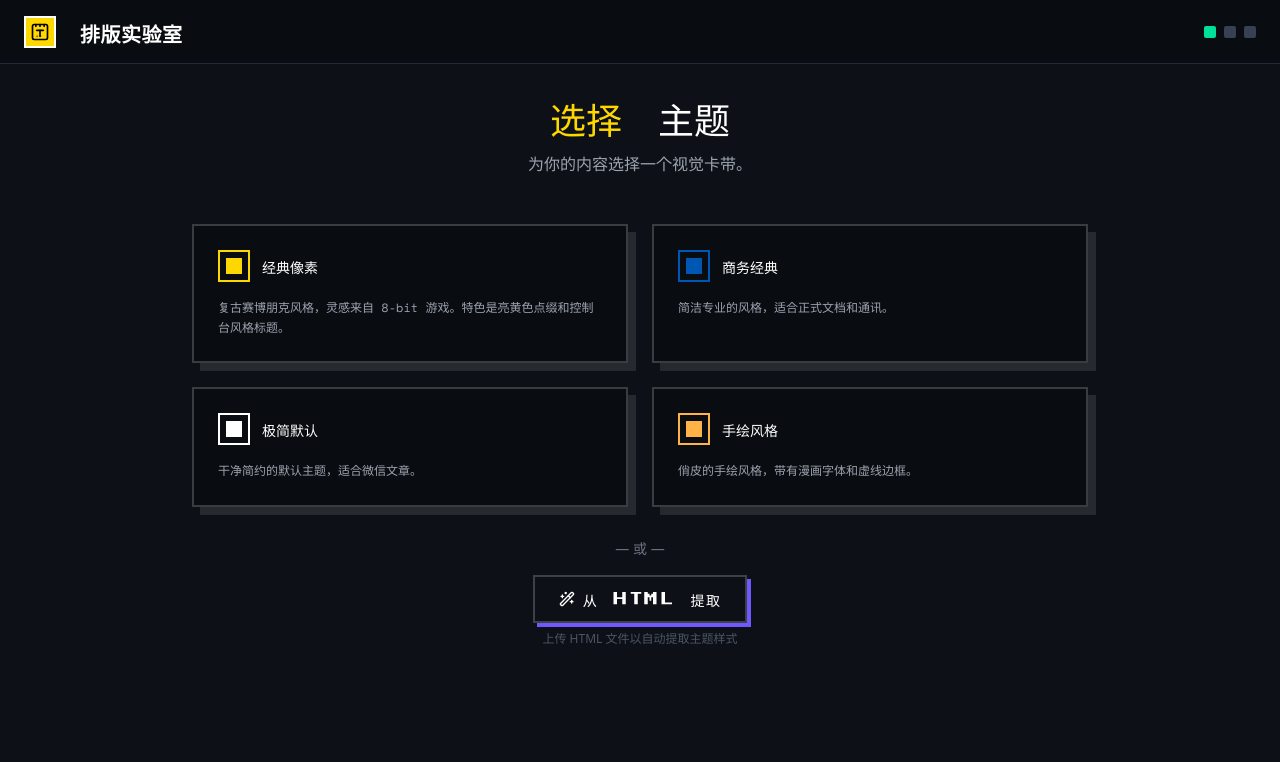
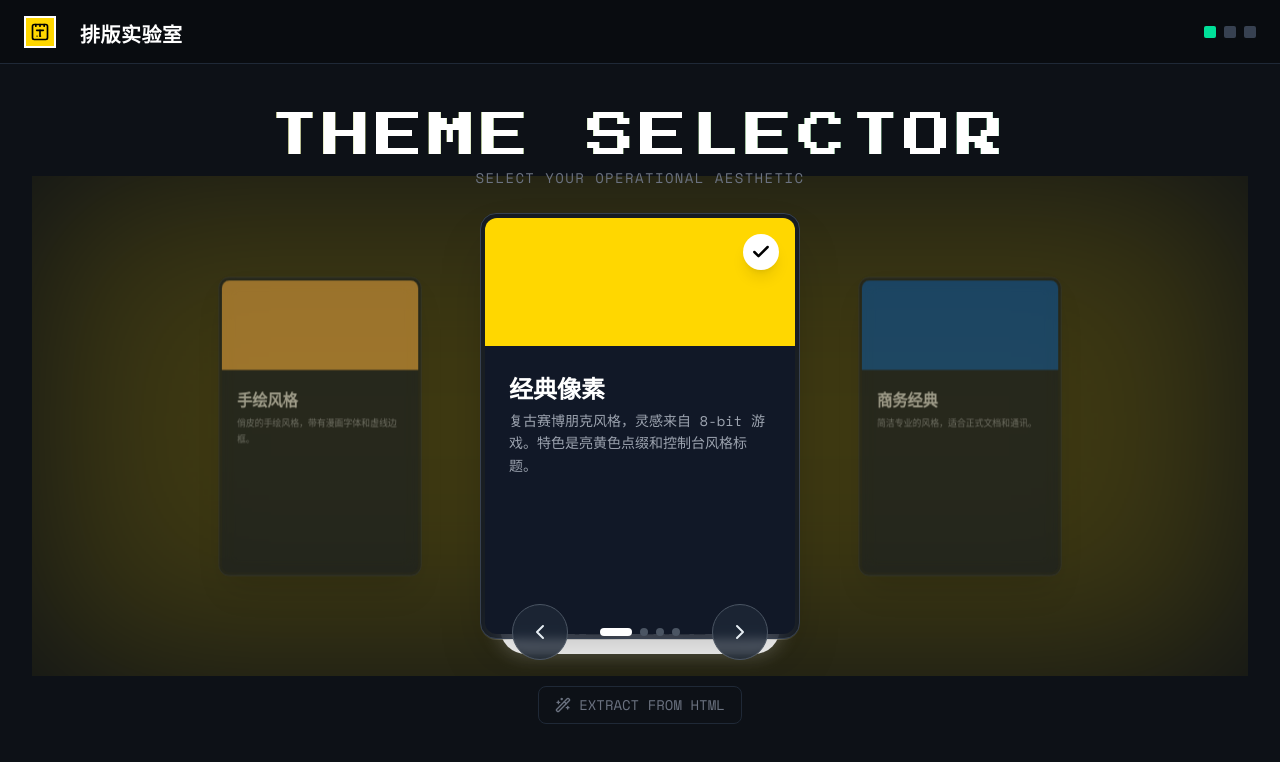
Before and after one commit to vincent19951222/wpdesign, a React (Vite) app: page / in a window 1280 px wide. Shown: the top 762 px of the page. Built offline with nearby package versions, Linux system fonts and the light colour scheme; no server answers; a web font is replaced by a local one.

Commit message:
infinite

```diff
--- a/App.tsx
+++ b/App.tsx
@@ -1,5 +1,6 @@
 import React, { useState, useEffect } from 'react';
 import { Terminal, FileText, Smartphone, ArrowRight, Copy, Check, ChevronLeft, Sun, Upload, Palette, Wand2 } from 'lucide-react';
+import ThemeGallery from './components/ThemeGallery';
 import WeChatRenderer from './components/WeChatRenderer';
 import ThemeExtractorUI from './components/ThemeExtractorUI';
 import { PixelButton, TemplateCard, LogoIcon } from './components/UI';
@@ -191,37 +192,39 @@ const App: React.FC = () => {
   };
 
   const renderStep1 = () => (
-    <div className="max-w-4xl mx-auto animate-fade-in">
-      <h1 className="font-pixel text-2xl md:text-4xl text-white mb-4 text-center">
-        <span className="text-pixel-yellow">选择</span> 主题
-      </h1>
-      <p className="font-mono text-gray-400 text-center mb-12">为你的内容选择一个视觉卡带。</p>
-
-      <div className="grid grid-cols-1 md:grid-cols-2 gap-6">
-        {TEMPLATES.map(t => (
-          <TemplateCard
-            key={t.id}
-            title={t.name}
-            description={t.description}
-            color={t.thumbnailColor}
-            active={false}
-            onClick={() => {
-              setCurrentTheme(t.theme);
-              setStep(2);
-            }}
-          />
-        ))}
+    <div className="h-[calc(100vh-140px)] flex flex-col justify-center animate-fade-in relative">
+      <div className="absolute top-0 w-full text-center py-4 z-10">
+        <h1 className="font-pixel text-3xl md:text-5xl text-white mb-2 tracking-widest text-transparent bg-clip-text bg-gradient-to-r from-pixel-yellow to-pixel-green">
+          THEME SELECTOR
+        </h1>
+        <p className="font-mono text-gray-500 text-sm tracking-widest uppercase">Select your operational aesthetic</p>
       </div>
 
-      {/* Theme Extractor Entry */}
-      <div className="mt-8 text-center">
-        <p className="text-gray-500 text-sm mb-4">— 或 —</p>
-        <PixelButton icon={Wand2} onClick={() => setShowExtractor(true)}>
-          从 HTML 提取
-        </PixelButton>
-        <p className="text-gray-600 text-xs mt-2">
-          上传 HTML 文件以自动提取主题样式
-        </p>
+      <div className="flex-1 flex items-center justify-center">
+        <ThemeGallery
+          templates={TEMPLATES}
+          onSelect={(t) => setCurrentTheme(t.theme)}
+          currentId={TEMPLATES.find(t => JSON.stringify(t.theme) === JSON.stringify(currentTheme))?.id || 'pixel-classic'}
+        />
+      </div>
+
+      <div className="absolute bottom-8 w-full text-center">
+        <button
+          onClick={() => setStep(2)}
+          className="bg-white text-black font-pixel py-3 px-8 rounded-full text-lg hover:scale-105 transition-transform shadow-[0_0_20px_rgba(255,255,255,0.3)] mb-4"
+        >
+          ENTER STUDIO
+        </button>
+
+        <div className="flex justify-center mt-4">
+          <button
+            onClick={() => setShowExtractor(true)}
+            className="flex items-center gap-2 text-gray-500 hover:text-pixel-green transition-colors text-sm font-mono border border-gray-800 px-4 py-2 rounded-lg hover:border-pixel-green"
+          >
+            <Wand2 size={16} />
+            <span>EXTRACT FROM HTML</span>
+          </button>
+        </div>
       </div>
     </div>
   );
--- /dev/null
+++ b/components/ThemeGallery.tsx
@@ -0,0 +1,196 @@
+import React, { useState, useEffect } from 'react';
+import { motion, AnimatePresence } from 'framer-motion';
+import { ChevronLeft, ChevronRight, Check } from 'lucide-react';
+import { Template } from '../types';
+
+interface ThemeGalleryProps<T extends Template> {
+    templates: T[];
+    onSelect: (template: T) => void;
+    currentId: string;
+}
+
+const ThemeGallery = <T extends Template>({ templates, onSelect, currentId }: ThemeGalleryProps<T>) => {
+    // Find index of current theme to start with
+    const initialIndex = templates.findIndex(t => t.id === currentId);
+    const [activeIndex, setActiveIndex] = useState(initialIndex >= 0 ? initialIndex : 0);
+
+    // Handle circular navigation
+    const rotateLeft = () => {
+        setActiveIndex((prev) => (prev === 0 ? templates.length - 1 : prev - 1));
+    };
+
+    const rotateRight = () => {
+        setActiveIndex((prev) => (prev === templates.length - 1 ? 0 : prev + 1));
+    };
+
+    // Select the current active item
+    const handleSelect = () => {
+        onSelect(templates[activeIndex]);
+    };
+
+    // Keyboard navigation
+    useEffect(() => {
+        const handleKeyDown = (e: KeyboardEvent) => {
+            if (e.key === 'ArrowLeft') rotateLeft();
+            if (e.key === 'ArrowRight') rotateRight();
+            if (e.key === 'Enter') handleSelect();
+        };
+        window.addEventListener('keydown', handleKeyDown);
+        return () => window.removeEventListener('keydown', handleKeyDown);
+    }, [activeIndex, templates]);
+
+    // Update selection when active index changes (optional - creates "live preview" feel)
+    useEffect(() => {
+        const timer = setTimeout(() => {
+            onSelect(templates[activeIndex]);
+        }, 300); // Small delay to prevent flashing while scrolling fast
+        return () => clearTimeout(timer);
+    }, [activeIndex]);
+
+    const getCircularIndex = (index: number, length: number) => {
+        const offset = (index - activeIndex + length) % length;
+        // For length 4: 0->0, 1->1, 2->2, 3->3.
+        // We want centered relative indices:
+        // If length is small, we adjust.
+        // For 4 items: Active=0. 1->Right, 3->Left(-1). 2->Back.
+        if (offset > length / 2) return offset - length;
+        return offset;
+    };
+
+    return (
+        <div className="relative w-full h-[500px] flex items-center justify-center perspective-1000 overflow-hidden">
+
+            {/* Background Glow based on active theme color */}
+            <motion.div
+                className="absolute inset-0 z-0 opacity-20 blur-[100px] transition-colors duration-700"
+                style={{ backgroundColor: templates[activeIndex].thumbnailColor }}
+            />
+
+            <div className="relative z-10 w-full max-w-5xl h-full flex items-center justify-center">
+                {templates.map((item, index) => {
+                    const offset = getCircularIndex(index, templates.length);
+                    const isActive = offset === 0;
+                    const isRight = offset === 1;
+                    const isLeft = offset === -1;
+                    const isBack = Math.abs(offset) >= 2; // For 4 items, 2 is back.
+
+                    // Determine X position
+                    let x = 0;
+                    if (isRight) x = 320;
+                    if (isLeft) x = -320;
+                    if (isBack) x = 0; // Behind center
+
+                    // Determine Scale
+                    let scale = 0.7;
+                    if (isActive) scale = 1.0;
+                    if (isBack) scale = 0.5;
+
+                    // Determine Z-Index
+                    let zIndex = 10;
+                    if (isActive) zIndex = 30;
+                    if (isRight || isLeft) zIndex = 20;
+                    if (isBack) zIndex = 5;
+
+                    // Opacity
+                    let opacity = 0.5;
+                    if (isActive) opacity = 1;
+                    if (isBack) opacity = 0; // Hide back item to prevent visual clutter or let it fade
+
+                    // Rotation
+                    let rotateY = 0;
+                    if (isLeft) rotateY = 25;
+                    if (isRight) rotateY = -25;
+
+                    return (
+                        <motion.div
+                            key={item.id} // Stable key!
+                            animate={{
+                                x,
+                                scale,
+                                opacity,
+                                rotateY,
+                                zIndex,
+                            }}
+                            transition={{
+                                type: "spring",
+                                stiffness: 260,
+                                damping: 20
+                            }}
+                            className="absolute w-[280px] md:w-[320px] aspect-[3/4] rounded-2xl p-1 cursor-pointer bg-gray-900/80 border border-gray-700 shadow-2xl backdrop-blur-md"
+                            onClick={() => {
+                                if (isActive) handleSelect();
+                                else if (isLeft) rotateLeft();
+                                else if (isRight) rotateRight();
+                                // If back, maybe do nothing or shortest path? Let's ignore clicks on back for now
+                            }}
+                            style={{
+                                perspective: 1000,
+                                transformStyle: 'preserve-3d'
+                            }}
+                        >
+                            {/* Card Content */}
+                            <div className="w-full h-full rounded-xl overflow-hidden relative group">
+                                {/* Color Header */}
+                                <div
+                                    className="h-32 w-full transition-colors duration-500"
+                                    style={{ backgroundColor: item.thumbnailColor }}
+                                />
+
+                                {/* Content Body */}
+                                <div className="p-6 bg-gray-900 h-full">
+                                    <h3 className="text-2xl font-bold font-pixel text-white mb-2">{item.name}</h3>
+                                    <p className="text-gray-400 text-sm font-mono leading-relaxed line-clamp-4">
+                                        {item.description}
+                                    </p>
+                                </div>
+
+                                {/* Active Indicator Overlay */}
+                                <AnimatePresence>
+                                    {isActive && (
+                                        <motion.div
+                                            initial={{ opacity: 0 }}
+                                            animate={{ opacity: 1 }}
+                                            exit={{ opacity: 0 }}
+                                            className="absolute top-4 right-4 bg-white text-black p-2 rounded-full shadow-lg"
+                                        >
+                                            <Check size={20} strokeWidth={3} />
+                                        </motion.div>
+                                    )}
+                                </AnimatePresence>
+                            </div>
+                        </motion.div>
+                    );
+                })}
+            </div>
+
+            {/* Navigation Controls */}
+            <div className="absolute bottom-4 left-0 right-0 z-50 flex justify-center items-center gap-8">
+                <button
+                    onClick={rotateLeft}
+                    className="w-14 h-14 rounded-full bg-gray-800/80 hover:bg-white hover:text-black transition-all border border-gray-600 flex items-center justify-center backdrop-blur-sm"
+                >
+                    <ChevronLeft size={24} />
+                </button>
+
+                <div className="flex gap-2">
+                    {templates.map((t, idx) => (
+                        <div
+                            key={t.id}
+                            className={`h-2 rounded-full transition-all duration-300 ${idx === activeIndex ? 'w-8 bg-white' : 'w-2 bg-gray-600'}`}
+                        />
+                    ))}
+                </div>
+
+                <button
+                    onClick={rotateRight}
+                    className="w-14 h-14 rounded-full bg-gray-800/80 hover:bg-white hover:text-black transition-all border border-gray-600 flex items-center justify-center backdrop-blur-sm"
+                >
+                    <ChevronRight size={24} />
+                </button>
+            </div>
+
+        </div>
+    );
+};
+
+export default ThemeGallery;
```
Also changed, not shown: package.json (+7 -4 lines), 1 other file (tests, documents, lock files or other folders).
